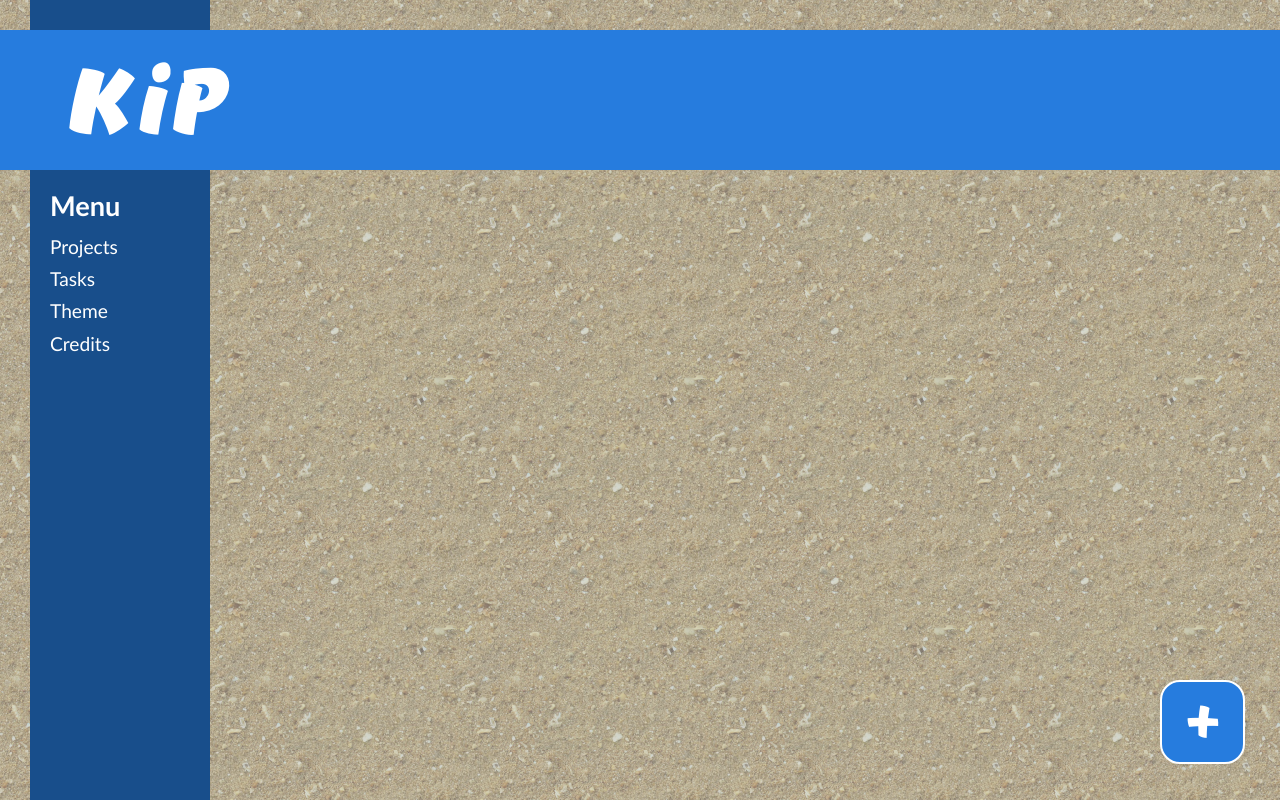
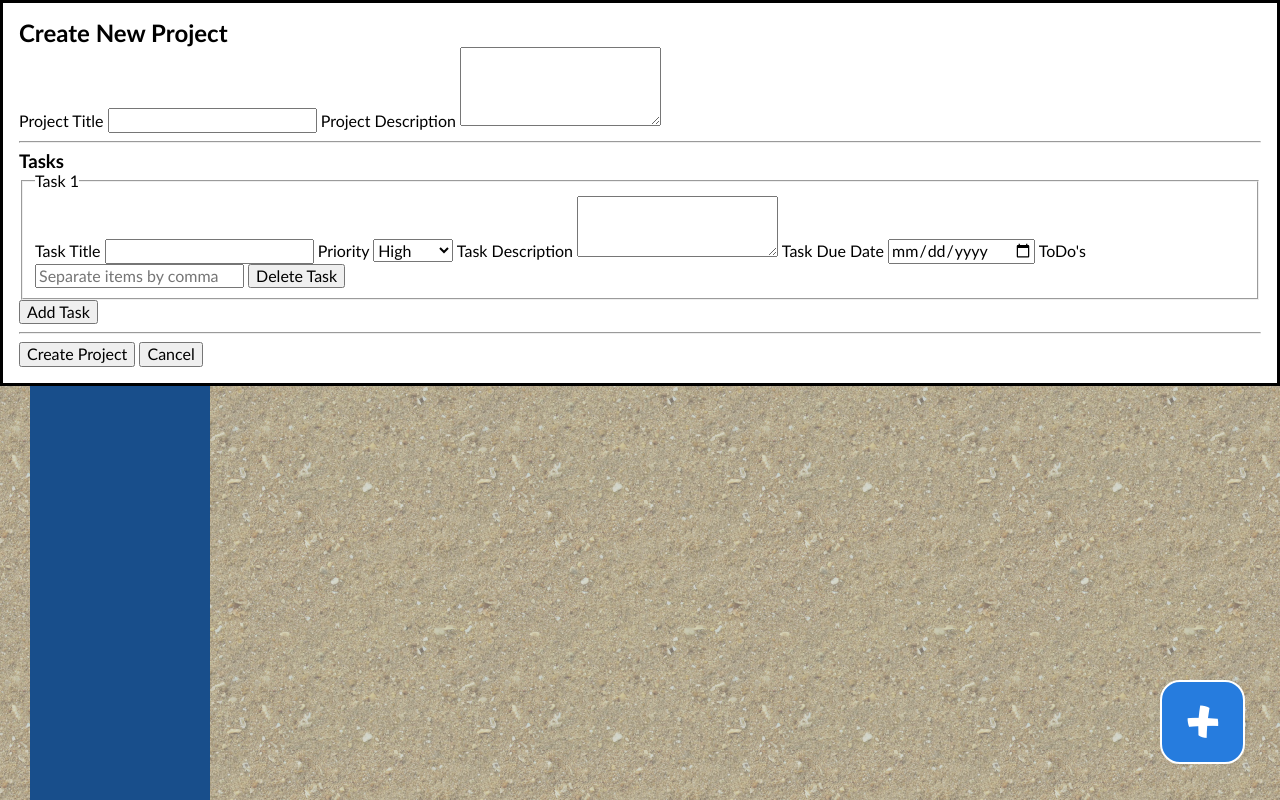
Before and after one commit to niccostantini/to-do-list-kip, a website built with webpack: page src/template.html in a window 1280 px wide. Built offline with nearby package versions, Linux system fonts and the light colour scheme.

Commit message:
Create dialog for adding form

```diff
--- a/src/styles/styles.css
+++ b/src/styles/styles.css
@@ -332,3 +332,7 @@ ul {
 label {
     line-height: 1.5;
   }
+
+dialog {
+    z-index: 4;
+}
--- a/src/template.html
+++ b/src/template.html
@@ -157,6 +157,76 @@
 
     <div id="addButton"><span id="plus">+</span></div>
     <div class="addProjectButton"><span id="addProject">P</span></div>
+
+    <dialog id="addProjectDialog" open>
+        <form id="addProjectForm" method="dialog">
+            <h2>Create New Project</h2>
+
+            <!-- Project Title -->
+            <label for="projectTitle">Project Title</label>
+            <input type="text" id="projectTitle" name="projectTitle" required>
+
+            <!-- Project Description -->
+            <label for="projectDescription">Project Description</label>
+            <textarea id="projectDescription" name="projectDescription" rows="4" required></textarea>
+
+            <hr>
+
+            <!-- Tasks Section -->
+            <div id="tasksSection">
+                <h3>Tasks</h3>
+
+                <!-- Template for a Task -->
+                <div class="task-template" id="task-template">
+                    <fieldset>
+                        <legend>Task <span class="task-number">1</span></legend>
+
+                        <!-- Task Title -->
+                        <label for="taskTitle-1">Task Title</label>
+                        <input type="text" id="taskTitle-1" name="taskTitle-1" required>
+
+                        <!-- Task Priority -->
+                        <label for="taskPriority-1">Priority</label>
+                        <select id="taskPriority-1" name="taskPriority-1" required>
+                            <option value="high">High</option>
+                            <option value="medium">Medium</option>
+                            <option value="low">Low</option>
+                        </select>
+
+                        <!-- Task Description -->
+                        <label for="taskDescription-1">Task Description</label>
+                        <textarea id="taskDescription-1" name="taskDescription-1" rows="3" required></textarea>
+
+                        <!-- Task Due Date -->
+                        <label for="taskDueDate-1">Task Due Date</label>
+                        <input type="date" id="taskDueDate-1" name="taskDueDate-1" required>
+
+                        <!-- Task ToDo's -->
+                        <label for="taskChecklist-1">ToDo's</label>
+                        <input type="text" id="taskChecklist-1" name="taskChecklist-1" placeholder="Separate items by comma" required>
+
+                        <!-- Delete Task Button -->
+                        <button type="button" class="deleteTaskButton">Delete Task</button>
+                    </fieldset>
+                </div>
+                <!-- End of Task Template -->
+
+                <!-- Add Task Button -->
+                <button type="button" id="addTaskButton">Add Task</button>
+            </div>
+            <!-- End of Tasks Section -->
+
+            <hr>
+
+            <!-- Form Submit Buttons -->
+            <div class="form-buttons">
+                <button type="submit" id="addProjectSubmit">Create Project</button>
+                <button type="button" id="cancelProjectSubmit">Cancel</button>
+            </div>
+        </form>
+    </dialog>
+
+
     <div class="addTaskButton"><span id="addTask">T</span></div>
 
 </body>
```
